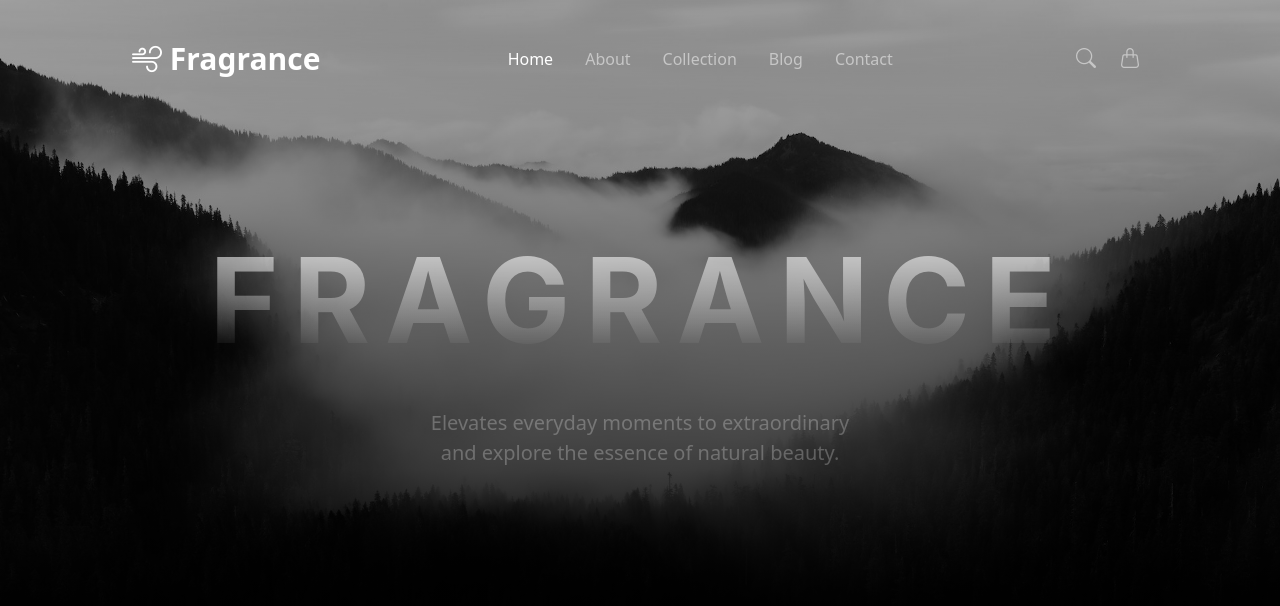
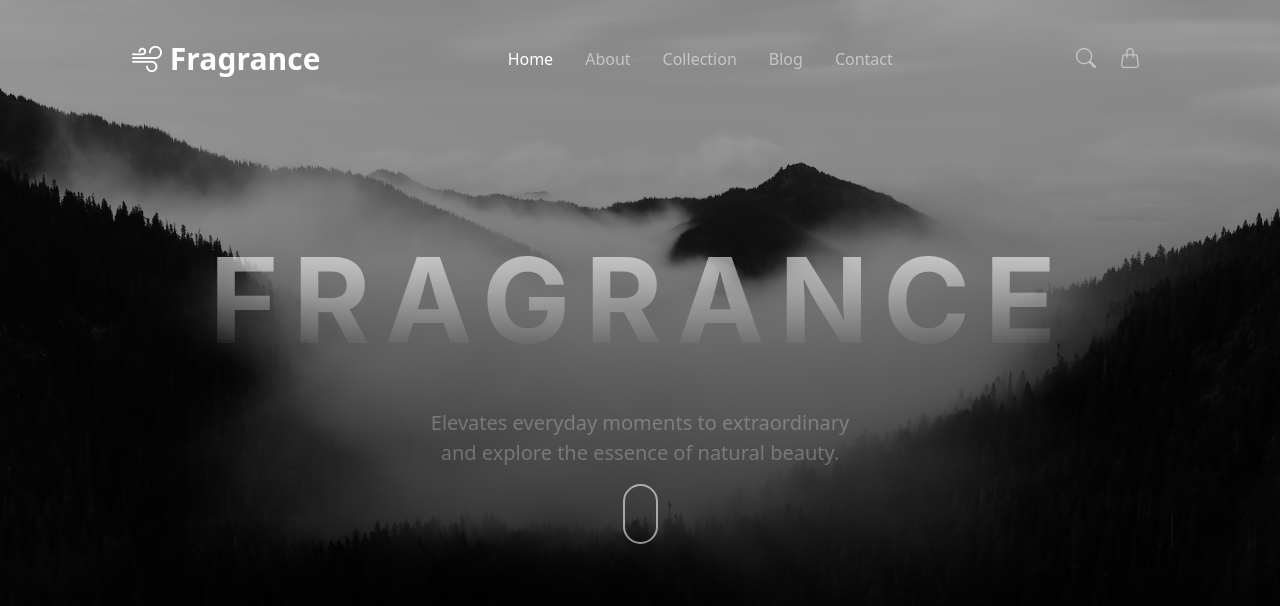
Before and after one commit to axelthereal/Fragrance-vuejs, a Vue app: page / in a window 1280 px wide. Shown: the top 606 px of the page. Built offline with nearby package versions, Linux system fonts and the light colour scheme.

Commit message:
Add mouse borders to MouseScroll Component

```diff
--- a/src/components/animationsComponents/MouseScroll.vue
+++ b/src/components/animationsComponents/MouseScroll.vue
@@ -1,3 +1,22 @@
-<style scoped></style>
+<style scoped>
+.mouse-bx .mouse {
+    width: 35px;
+    height: 60px;
+    border-radius: 50px !important;
+    border: 2px solid #ffffff8f;
+    display: block;
+    cursor: pointer !important;
+}
 
-<template></template>
+.mouse-bx .mouse:hover {
+    border: 2px solid #ffffff;
+}
+</style>
+
+<template>
+    <div class="mouse-bx d-block">
+        <span class="mouse">
+            <span class="mouse-indicator"></span>
+        </span>
+    </div>
+</template>
```
